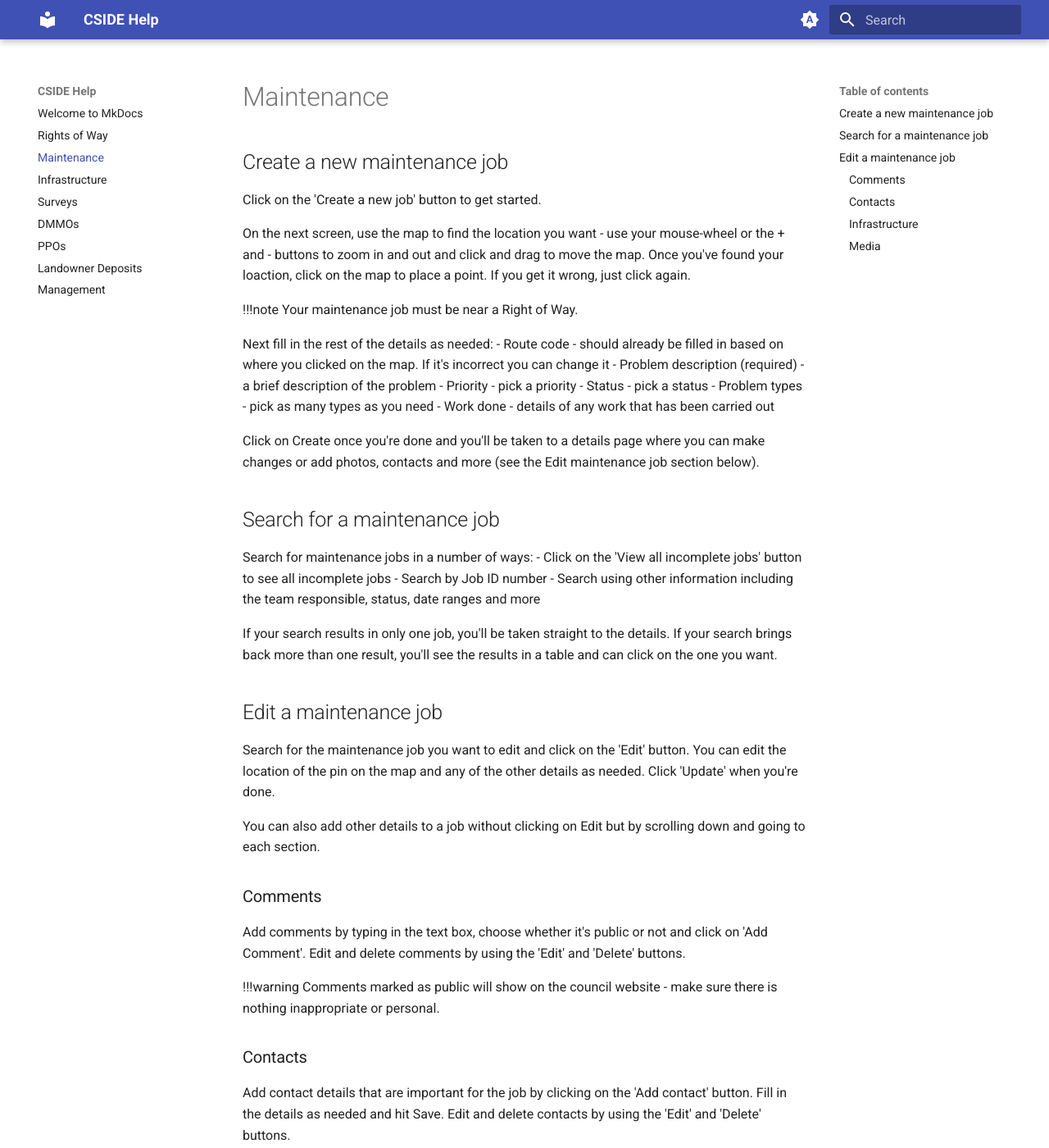
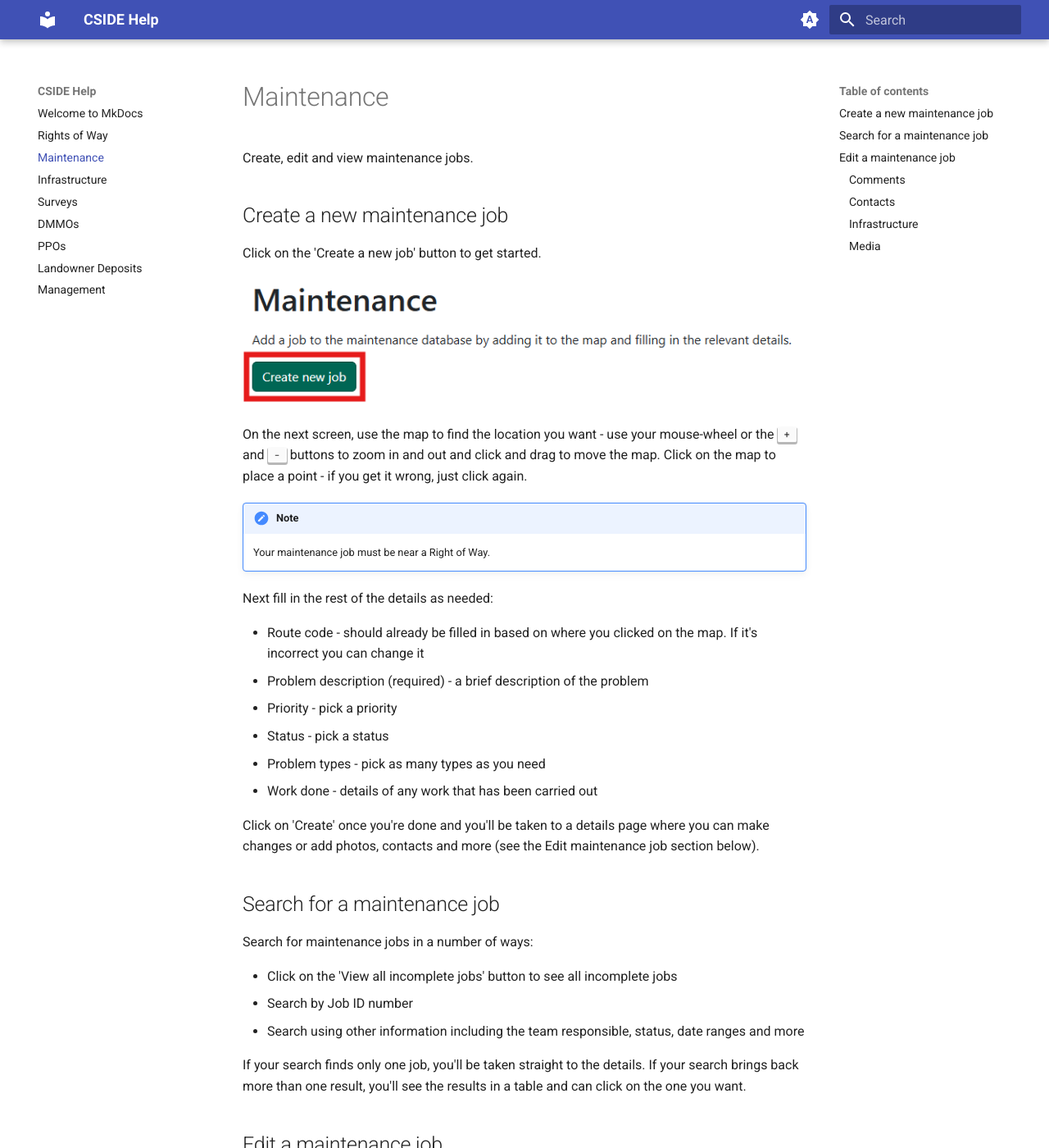
Before and after one commit to Dorset-Council-UK/cside-docs, an MkDocs documentation site: the page built from docs/maintenance.md, in a window 1280 px wide and 1400 px high. Shown: the whole window at 82% size. Built offline with MkDocs 1.6.1 and Material for MkDocs 9.7.7, drawn with Linux system fonts in a browser that asks for light colours; some of the changed text lies outside the part shown.

Commit message:
Further tweaks to mainenance and added images

```diff
--- a/docs/maintenance.md
+++ b/docs/maintenance.md
@@ -1,14 +1,20 @@
 # Maintenance
+
+Create, edit and view maintenance jobs.
 
 ## Create a new maintenance job
 
 Click on the 'Create a new job' button to get started.
 
-On the next screen, use the map to find the location you want - use your mouse-wheel or the + and - buttons to zoom in and out and click and drag to move the map. Once you've found your loaction, click on the map to place a point. If you get it wrong, just click again.
+![Create a maintenance job](/images/maintenance-create.png)
 
-!!!note Your maintenance job must be near a Right of Way.
+On the next screen, use the map to find the location you want - use your mouse-wheel or the <kbd>+</kbd> and <kbd>-</kbd> buttons to zoom in and out and click and drag to move the map. Click on the map to place a point - if you get it wrong, just click again.
+
+!!! note
+    Your maintenance job must be near a Right of Way.
 
 Next fill in the rest of the details as needed:
+
 - Route code - should already be filled in based on where you clicked on the map. If it's incorrect you can change it
 - Problem description (required) - a brief description of the problem
 - Priority - pick a priority
@@ -16,33 +22,43 @@ Next fill in the rest of the details as needed:
 - Problem types - pick as many types as you need
 - Work done - details of any work that has been carried out
 
-Click on Create once you're done and you'll be taken to a details page where you can make changes or add photos, contacts and more (see the Edit maintenance job section below).
+Click on 'Create' once you're done and you'll be taken to a details page where you can make changes or add photos, contacts and more (see the Edit maintenance job section below).
 
 ## Search for a maintenance job
 
 Search for maintenance jobs in a number of ways:
+
 - Click on the 'View all incomplete jobs' button to see all incomplete jobs
 - Search by Job ID number
 - Search using other information including the team responsible, status, date ranges and more
 
-If your search results in only one job, you'll be taken straight to the details. If your search brings back more than one result, you'll see the results in a table and can click on the one you want.
+If your search finds only one job, you'll be taken straight to the details. If your search brings back more than one result, you'll see the results in a table and can click on the one you want.
 
 ## Edit a maintenance job
 
-Search for the maintenance job you want to edit and click on the 'Edit' button. You can edit the location of the pin on the map and any of the other details as needed. Click 'Update' when you're done.
+Search for the maintenance job you want to edit and click on the 'Edit' button.
+
+![Edit a maintenance job](/images/maintenance-edit.png)
+
+You can edit the location of the pin on the map and any of the other details as needed. Click 'Update' when you're done.
 
 You can also add other details to a job without clicking on Edit but by scrolling down and going to each section.
 
 ### Comments
 Add comments by typing in the text box, choose whether it's public or not and click on 'Add Comment'. Edit and delete comments by using the 'Edit' and 'Delete' buttons.
 
-!!!warning Comments marked as public will show on the council website - make sure there is nothing inappropriate or personal.
+!!! warning
+    Comments marked as public will show on the council website - make sure there is nothing inappropriate or personal.
 
 ### Contacts
 Add contact details that are important for the job by clicking on the 'Add contact' button. Fill in the details as needed and hit Save. Edit and delete contacts by using the 'Edit' and 'Delete' buttons.
 
 ### Infrastructure
-If there is any infrastructure related to the maintenance job, click on the 'Add infrastructure link' button. ANy infrastructure nearby will be listed and you can add them to the job by clicking on them. If the infrastructure item you want is not listed, search for it using its ID number instead.
+If there is any infrastructure related to the maintenance job, click on the 'Add infrastructure link' button. Any infrastructure nearby will be listed, add them to the job by clicking on each one you want - a green tick will appear when successful, close the window when you're done. If the infrastructure item you want is not listed, search for it using the text box and click on 'Add infrastructure link'.
+
+![Adding infrastructure items to a maintenance job](/images/maintenance-infrastructure-items.png)
 
 ### Media
-Add any photos or videos by clicking the 'Choose files' button. You can add multiple media items and rotate them if you need to. Delete a media item by clicking on the 'Delete' button. Download a copy of the media item by clicking on the download icon.
+Add any photos or videos by clicking the 'Choose files' button or by dragging and dropping. You can add multiple media items and rotate them if you need to. Delete a media item by clicking on the 'Delete' button. Download a copy of the media item by clicking on the download icon.
+
+![Deleting, rotating and downloading media items](/images/media-controls.png)
```
Also changed, not shown: docs/images/maintenance-create.png (added), docs/images/maintenance-edit.png (added), docs/images/maintenance-infrastructure-items.png (added), docs/images/media-controls.png (added).
